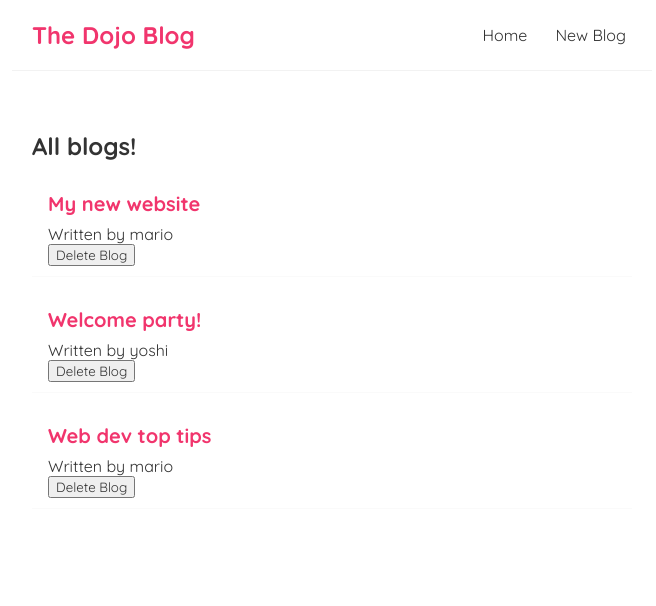
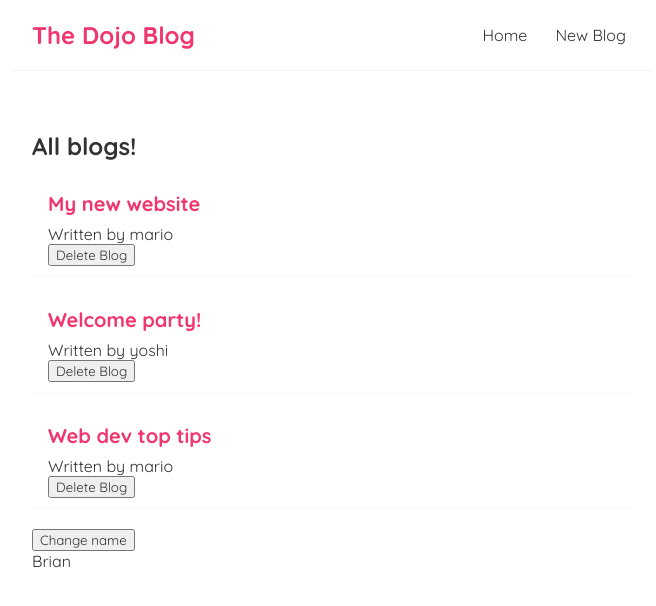
Before and after one commit to briansimiyuj/React-Tutorial, a React (Create React App) app in the folder dojo-blog/: page / in a window 1280 px wide. Shown: the top 606 px of the page, without its empty margins (308-964 px from the left). Built offline with nearby package versions, Linux system fonts and the light colour scheme.

Commit message:
Dependancy array 2

```diff
--- a/dojo-blog/src/Home.jsx
+++ b/dojo-blog/src/Home.jsx
@@ -15,6 +15,9 @@ const Home = () =>{
     ])
 
 
+    const [name, SetName] = useState('Brian')
+
+
     const blogDelete = (id) =>{
 
        const newBlogs = blogs.filter(blog => blog.id !== id)
@@ -28,9 +31,9 @@ const Home = () =>{
 
         console.log('Use effect ran!')
 
-        console.log(blogs)
+        console.log(name)
 
-    }, [])
+    }, [name])
 
 
     return(
@@ -39,6 +42,10 @@ const Home = () =>{
 
           <BlogList blogs={blogs} title='All blogs!' blogDelete={blogDelete}/>
 
+          <button onClick={() => SetName('Juma')}>Change name</button>
+
+          <p>{name}</p>
+
         </div>
 
     )
```
Also changed, not shown: 1 other file (tests, documents, lock files or other folders).
